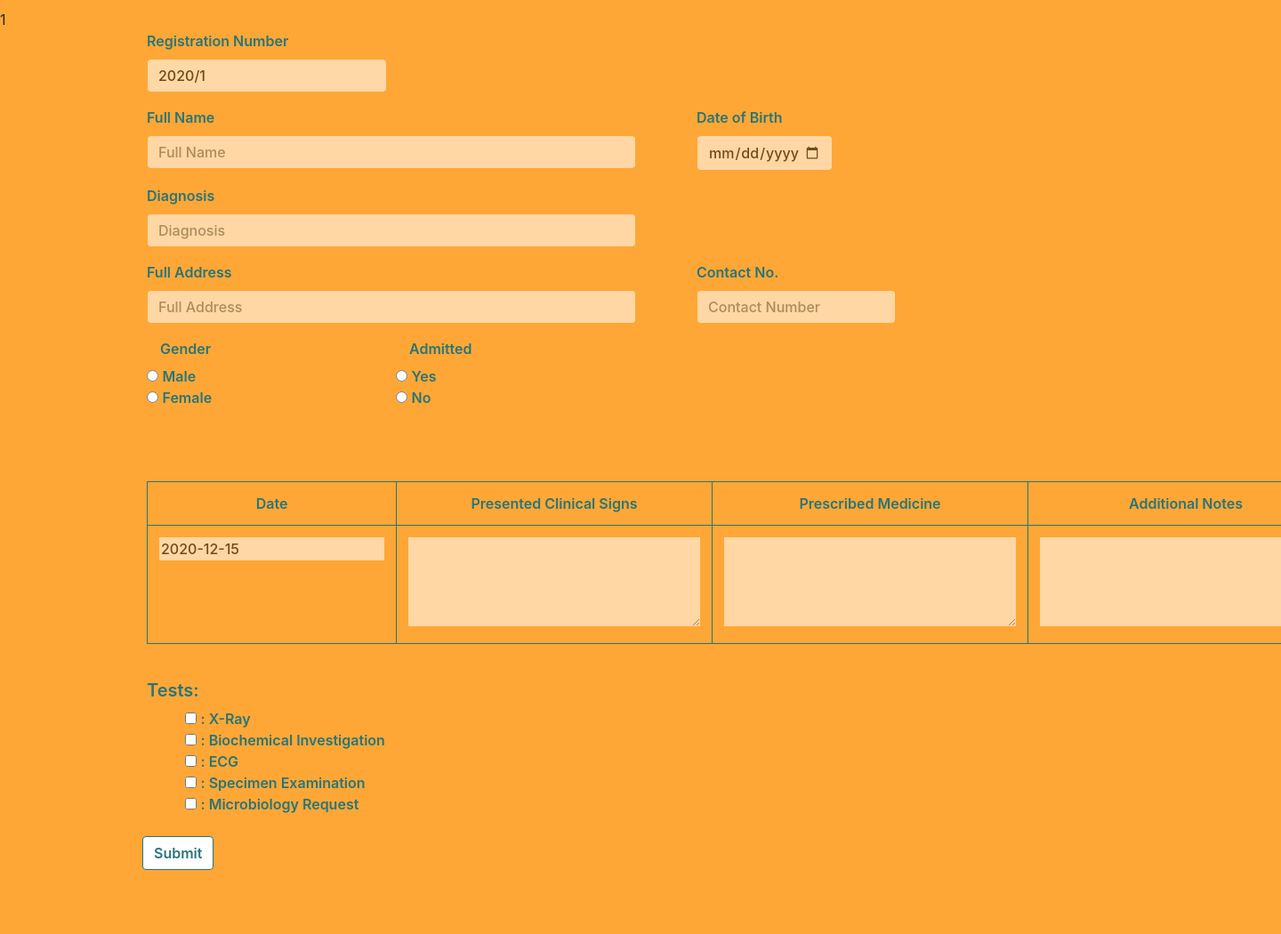
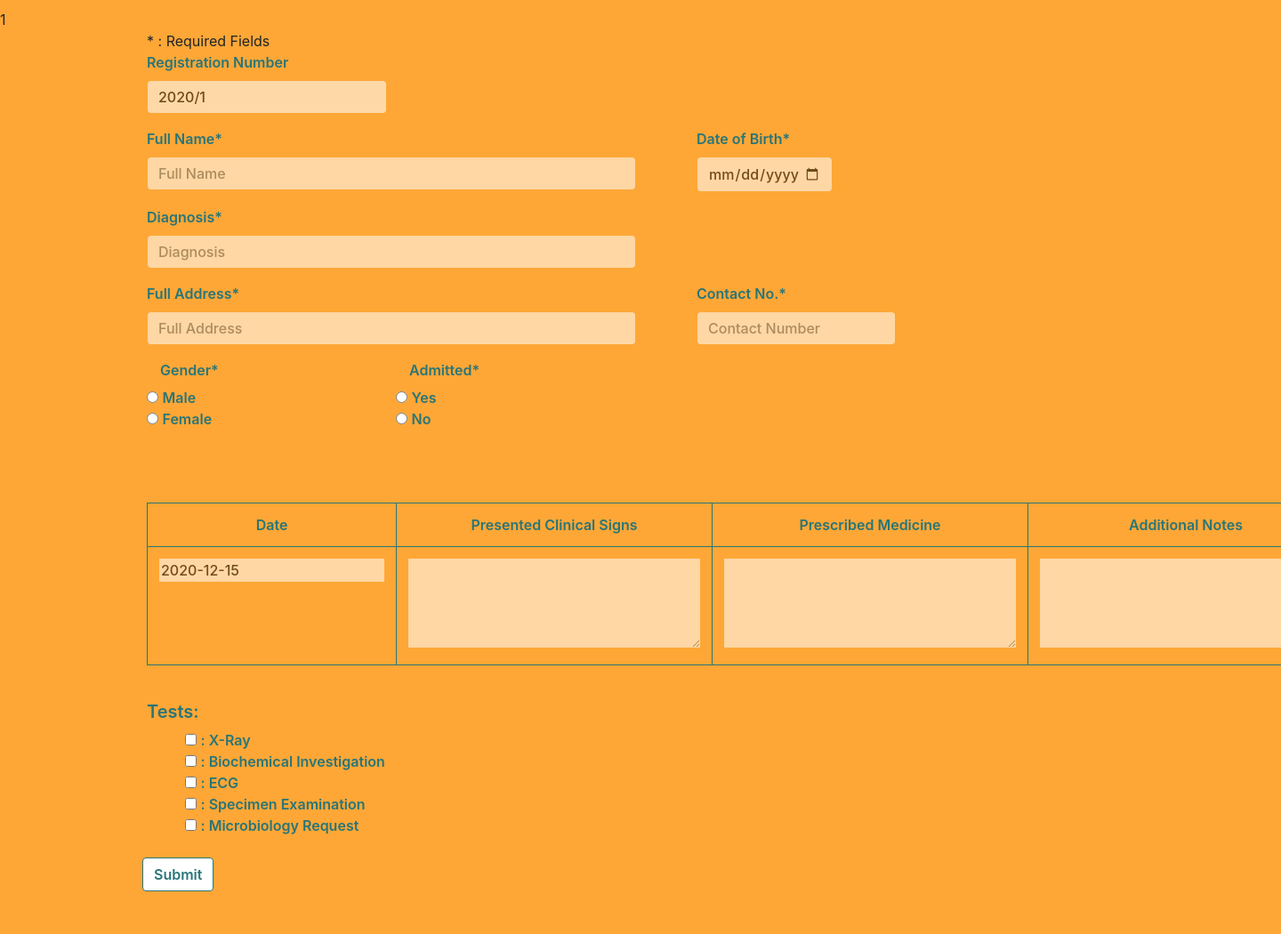
Before and after one commit to Team-mineski/OSSD-Project, a PHP site: page /app/views/NewPatient/NewPatientForm.php in a window 1440 px wide; the page is wider, and only the part inside the window is pictured. Shown: the part 116-1166 px from the top of that part at 89% size. Before the commit the page ends 1094 px from the top of that part, so only its background shows below. Run offline with PHP 8.4, Linux system fonts and the light colour scheme; the template is opened without the code that fills it, so the values that code supplies are empty; the visitor is signed in with stand-in values (Sample User, id 1); some libraries are stand-ins or nearby versions.

Commit message:
added * to required fields

```diff
--- a/app/controllers/PatientForms/NewPatient.php
+++ b/app/controllers/PatientForms/NewPatient.php
@@ -132,10 +132,10 @@ if (isset($_POST["submit"])) {
         }
       }
     }
-    echo $diagnosisID;
 
     $patient = new Patient($regNo, $name, $age, $address, $diagnosis, $dob, $gender, $status, $bed, $contact, "New");
     $_SESSION["Patient"] = $patient;
+    $_SESSION["regNo"] = $regNo;
     $error = $medical->enterData(
       "patients",
       array(
--- a/app/views/NewPatient/NewPatientForm.php
+++ b/app/views/NewPatient/NewPatientForm.php
@@ -44,6 +44,8 @@ if (!(isset($_SESSION))) {
 <body class="mainbody">
 
   <div class="container">
+    <span> * : Required Fields </span>
+    <br>
     <?php
     $medical = Database::getInstance();
     $results = $medical->getAutoIncrement('patients');
@@ -58,9 +60,11 @@ if (!(isset($_SESSION))) {
     }
 
     ?>
+
     <form action="../../controllers/PatientForms/NewPatient.php" method="post">
 
       <div class="form-row">
+
 
 
         <div class="col-md-3 mb-3 col-md-offset-4 mr-3">
@@ -73,7 +77,7 @@ if (!(isset($_SESSION))) {
       <div class="form-row">
 
         <div class="col-md-6 mb-3 col-md-offset-2">
-          <label for="name" class="textStyle">Full Name</label>
+          <label for="name" class="textStyle">Full Name*</label>
           <input type="text" class="form-control boxstyles" id="name" name="name" placeholder="Full Name" autocomplete="off" required>
         </div>
         <!--
@@ -85,7 +89,7 @@ if (!(isset($_SESSION))) {
           </div>-->
         <div class="ml-5">
           <div class="col-md-12 mb-3 col-md-offset-4">
-            <label for="dob" class="textStyle">Date of Birth</label>
+            <label for="dob" class="textStyle">Date of Birth*</label>
             <input type="date" class="form-control boxstyles" id="dob" name="dob" max=<?php echo date('Y-m-d'); ?> autocomplete="off" required>
           </div>
         </div>
@@ -95,7 +99,7 @@ if (!(isset($_SESSION))) {
       <div class="form-row">
 
         <div class="col-md-6 mb-3 col-md-offset-4">
-          <label for="diagnosis" class="textStyle">Diagnosis</label>
+          <label for="diagnosis" class="textStyle">Diagnosis*</label>
           <input type="text" class="form-control boxstyles" id="diagnosis" name="diagnosis" placeholder="Diagnosis" autocomplete="off" required>
         </div>
 
@@ -105,13 +109,13 @@ if (!(isset($_SESSION))) {
       <div class="form-row">
 
         <div class="col-md-6 mb-3 col-md-offset-4">
-          <label for="address" class="textStyle">Full Address</label>
+          <label for="address" class="textStyle">Full Address*</label>
           <input type="text" class="form-control boxstyles" id="address" name="address" placeholder="Full Address" autocomplete="off" required>
         </div>
 
         <div class="ml-5">
           <div class="col-md-10 mb-3 col-md-offset-4">
-            <label for="address" class="textStyle">Contact No.</label>
+            <label for="address" class="textStyle">Contact No.*</label>
             <input type="tel" class="form-control boxstyles" id="contact" name="contact" placeholder="Contact Number" autocomplete="off" required minlength="10" maxlength="12">
           </div>
         </div>
@@ -127,7 +131,7 @@ if (!(isset($_SESSION))) {
 
         <!-- <div class="ml-5"> -->
         <div class="col-md-3" style="margin-bottom: 20px;">
-          <legend class="col-form-label col-sm-2 pt-0 textStyle">Gender</legend>
+          <legend class="col-form-label col-sm-2 pt-0 textStyle">Gender*</legend>
 
           <input type="radio" name="gender" value="Male" required> <span class="textStyle">Male</span> <br>
           <input type="radio" name="gender" class="textStyle" value="Female"> <span class="textStyle">Female</span>
@@ -136,7 +140,7 @@ if (!(isset($_SESSION))) {
 
         <!-- <div class="ml-5"> -->
         <div class="col-md-3">
-          <legend class="col-form-label col-sm-2 pt-0 textStyle" required>Admitted </legend>
+          <legend class="col-form-label col-sm-2 pt-0 textStyle" required>Admitted*</legend>
           <input type="radio" onclick="javascript:yesnoCheck();" name="admitted" id="yesCheck" value='true' required> <span class="textStyle">Yes</span><br>
           <input type="radio" onclick="javascript:yesnoCheck();" name="admitted" id="noCheck" value='false'> <span class="textStyle">No</span><br>
           <div id="ifYes" style="visibility:hidden" class="textStyle ">
```
